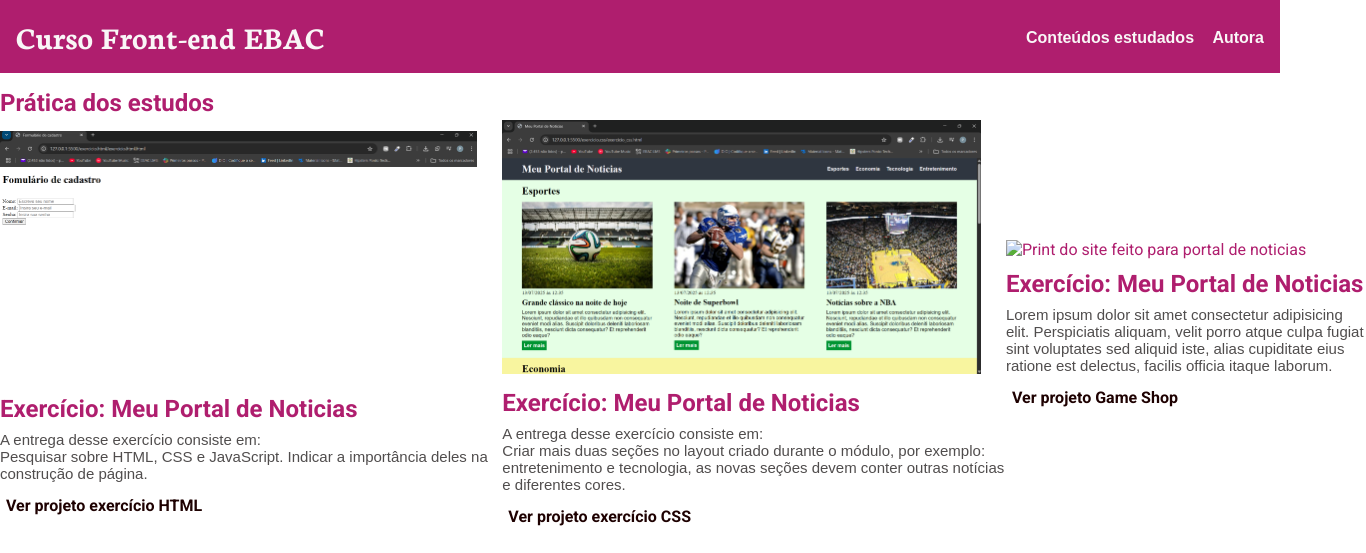
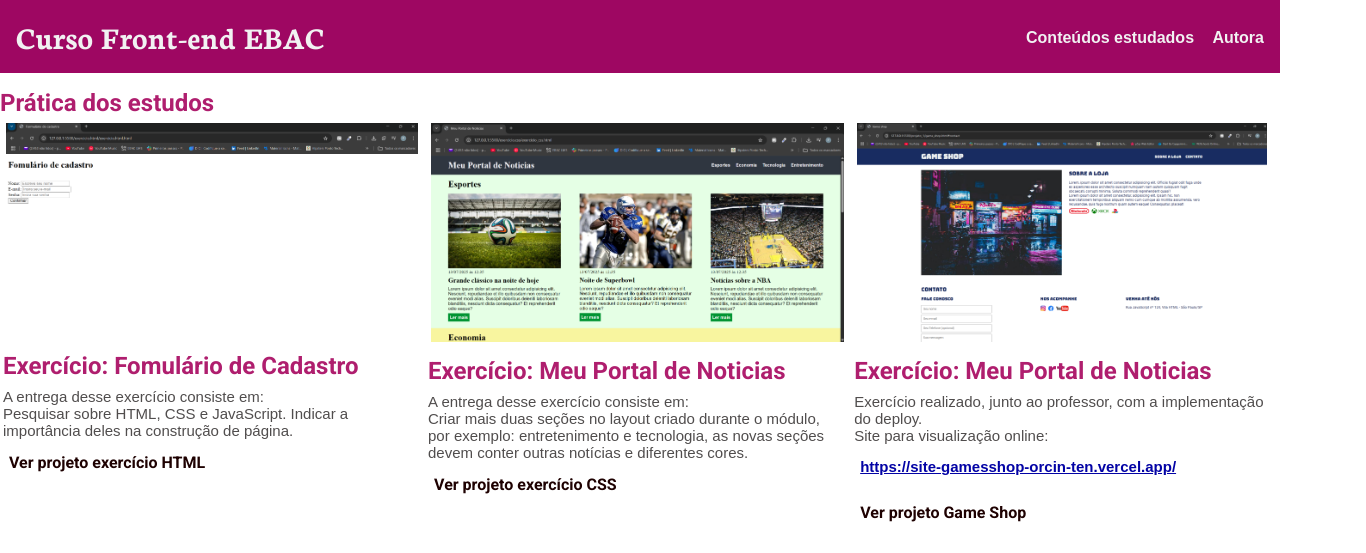
Before and after one commit to PriscilaDurao/curso_ebac_frontend, a plain HTML site: page index.html in a window 1280 px wide. Shown: the top 553 px of the page, 1366 px wide, since content can reach past the window. Drawn offline with Linux system fonts and the light colour scheme.

Commit message:
att css pagina principal

```diff
--- a/index.html
+++ b/index.html
@@ -31,13 +31,14 @@
               src="./assets/html.png"
               alt="Print do site feito para portal de noticias"
             />
-            <h3>Exercício: Meu Portal de Noticias</h3>
+            <h3>Exercício: Fomulário de Cadastro</h3>
             <p>
-              A entrega desse exercício consiste em: <br /> Pesquisar sobre HTML, CSS e
-              JavaScript. Indicar a importância deles na construção de página.
+              A entrega desse exercício consiste em: <br />
+              Pesquisar sobre HTML, CSS e JavaScript. Indicar a importância
+              deles na construção de página.
             </p>
-            <a href="./exercicio.html/exercicio.html.html"
-              >Ver projeto exercício HTML</a
+            <a href="./exercicio.html/exercicio.html.html">
+              Ver projeto exercício HTML</a
             >
           </article>
           <article>
@@ -48,7 +49,7 @@
             <h3>Exercício: Meu Portal de Noticias</h3>
             <p>
               A entrega desse exercício consiste em: <br />
-              Criar mais duas seções no layout criado durante o módulo, por
+              Criar mais duas seções no layout criado durante o módulo,<br/> por
               exemplo: entretenimento e tecnologia, as novas seções devem conter
               outras notícias e diferentes cores.
             </p>
@@ -57,15 +58,21 @@
             >
           </article>
           <article>
-            <img src="" alt="Print do site feito para portal de noticias" />
+            <img
+              src="./assets/projeto.png"
+              alt="Print do site feito para portal de noticias"
+            />
             <h3>Exercício: Meu Portal de Noticias</h3>
             <p>
-              Lorem ipsum dolor sit amet consectetur adipisicing elit.
-              Perspiciatis aliquam, velit porro atque culpa fugiat sint
-              voluptates sed aliquid iste, alias cupiditate eius ratione est
-              delectus, facilis officia itaque laborum.
+              Exercício realizado, junto ao professor, com a implementação do
+              deploy. <br />
+              Site para visualização online:<a
+                class="linkprojeto"
+                href="https://site-gamesshop-orcin-ten.vercel.app/"
+                >https://site-gamesshop-orcin-ten.vercel.app/
+              </a>
             </p>
-            <a href="./projeto_1/game_shop.html"> Ver projeto Game Shop</a>
+            <a href="./assets/"> Ver projeto Game Shop</a>
           </article>
         </div>
       </div>
--- a/style.css
+++ b/style.css
@@ -1,51 +1,63 @@
 * {
-    box-sizing: border-box;
     margin: 0;
     padding: 0;
+    box-sizing: border-box;
 }
 
-html, body {
-  width: 100vw;
-  height: 100vh;
+html,
+body {
+    width: 100%;
+    height: 100%;
 }
 
-.container {
-    width: 1366px;
-    margin: auto;
-}
+header,
+footer {
+    background-color: #9e0762;
+    color: #f1f2f2;
+    font-family: "Neuton", serif;
+    font-weight: normal;
 
-header {
-    font-family: "Neuton", serif;
-    padding: 16px;
-    background-color: rgb(175, 30, 110);
-    color: #f9f7f7;
-    font-weight: normal;
 }
 
 header {
     display: flex;
     align-items: center;
     justify-content: space-between;
+    padding: 16px;
 }
 
-header li {
+header nav li {
     display: inline;
     font-family: Arial, Helvetica, sans-serif;
     font-weight: bold;
     margin-left: 16px;
 }
 
-header li a {
-    color: #f9f7f7;
+header nav li a {
+    color: #f1f2f2;
+}
+
+body {
+    font-family: "Roboto", sans-serif;
+    color: rgb(175, 30, 110);
 }
 
 a {
     text-decoration: none;
 }
+p .linkprojeto,
+.mystudies a:hover{
+  color: rgb(154, 145, 187);
+  text-decoration: underline;
+}
 
-body {
-    font-family: "Roboto", sans-serif;
-    color: rgb(175, 30, 110);
+.container {
+    max-width: 1280px;
+    width: 100%;
+    margin: 0 auto;
+    display: flex;
+    flex-direction: column;
+    min-height: 100vh;
 }
 
 section {
@@ -58,13 +70,16 @@ section {
 
 .mystudies {
     display: flex;
-    align-items: center;
-    justify-content:space-between;
+    flex-wrap: unset;
+    justify-content: space-between;
+    padding: 3px;
+
 }
 
-.mystudies  img {
-    width: 95%;
-    margin: 3px auto;
+.mystudies img {
+    width: 97%;
+    height: auto;
+    margin: 3px 3px;
 }
 
 .mystudies h3 {
@@ -81,15 +96,15 @@ section {
     margin-bottom: 8px;
 }
 
-.mystudies a:hover {
-    text-decoration: underline;
-}
-
-.mystudies p{
+.mystudies p {
     font-family: sans-serif;
     font-size: 15px;
     font-weight: normal;
     color: #504d4d;
+}
+
+p .linkprojeto {
+    color: rgb(3, 3, 165);
 }
 
 p {
@@ -100,6 +115,7 @@ p {
 }
 
 footer {
+    position: ;
     font-family: "Neuton", serif;
     color: #f9f7f7;
     background-color: rgb(175, 30, 110);
```
Also changed, not shown: assets/projeto.png (added).
